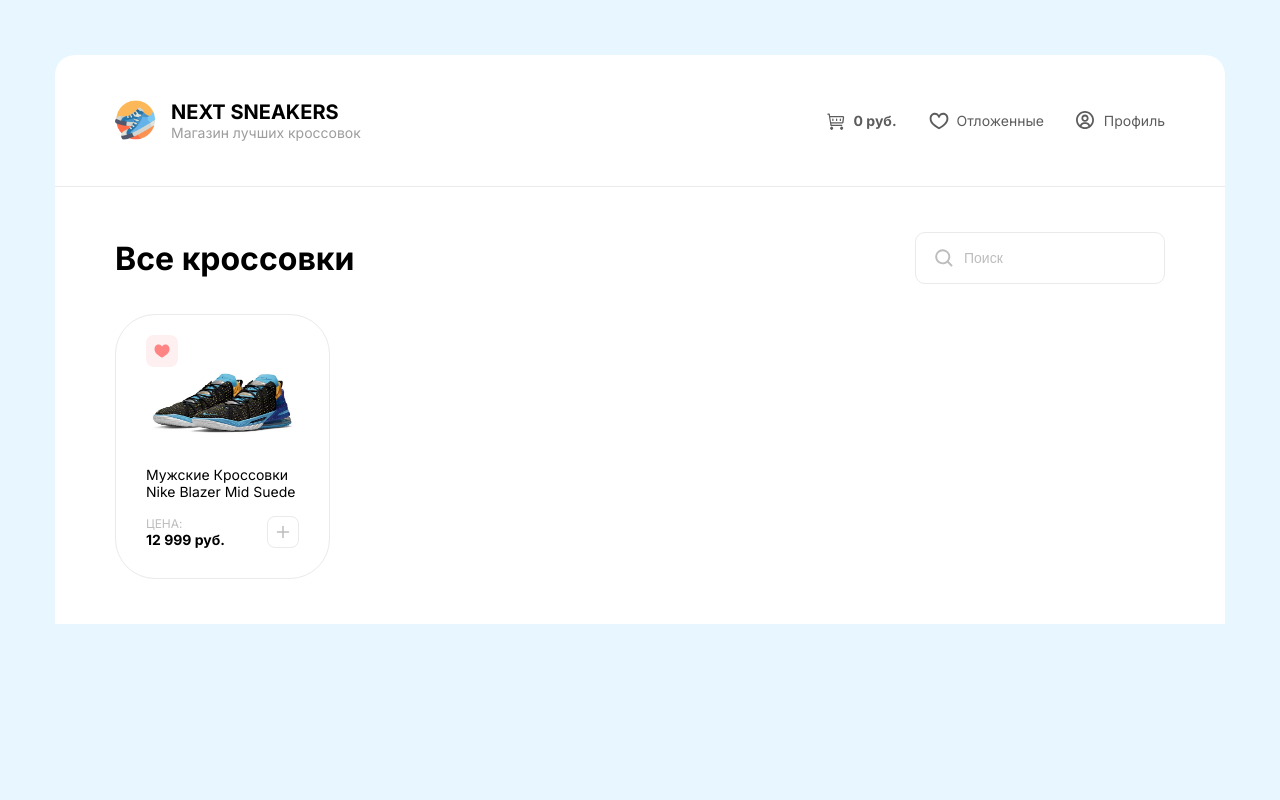
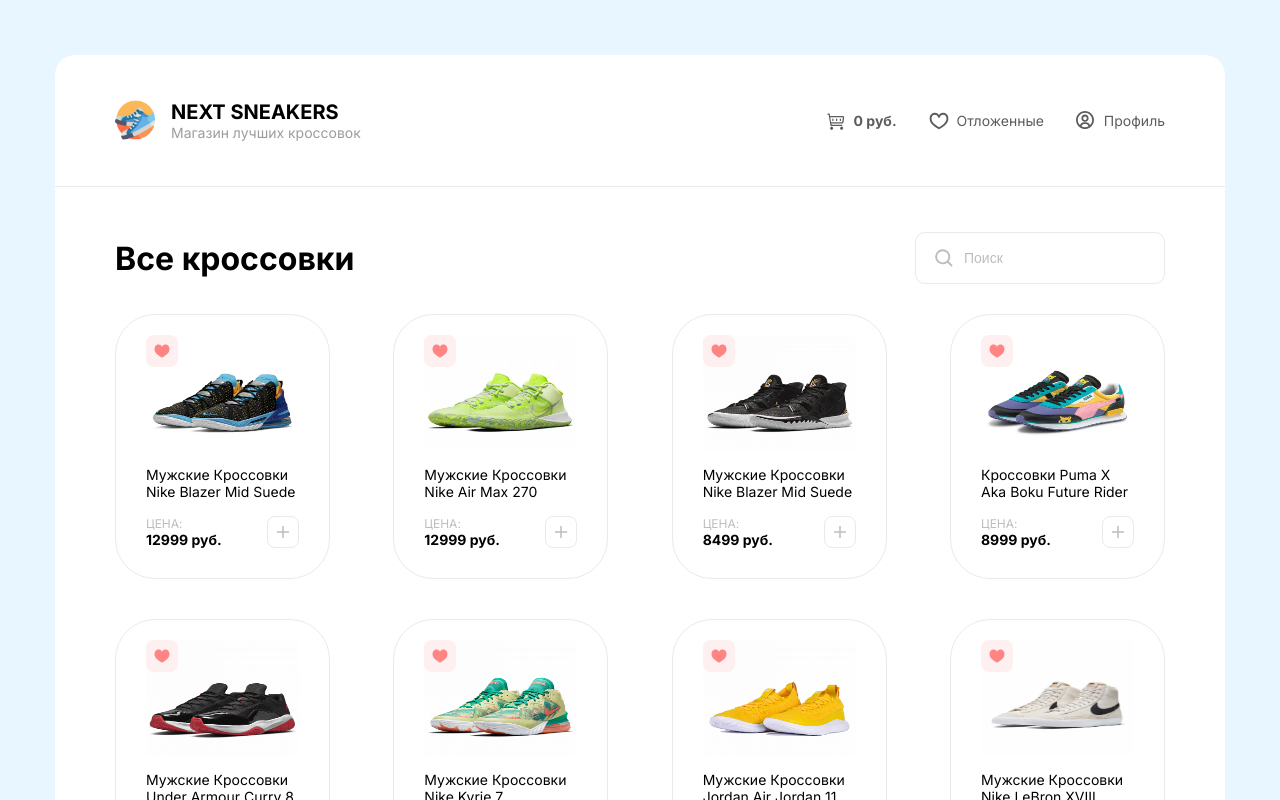
Before and after one commit to ZooMbix-hub/Next-Sneakers, a Next.js app: page / in a window 1280 px wide. Shown: the top 800 px of the page. Built offline with nearby package versions, Linux system fonts and the light colour scheme.

Commit message:
feat: добавление мокового запроса на получение товаров и их отображение

```diff
--- a/products.json
+++ b/products.json
@@ -2,51 +2,61 @@
   {
     "id": 1,
     "name": "Мужские Кроссовки Nike Blazer Mid Suede",
-    "price": 12999
+    "price": 12999,
+    "imageURL": "7a39d50a050a17cefa03e810a5372958c37209e7.webp"
   },
   {
     "id": 2,
     "name": "Мужские Кроссовки Nike Air Max 270",
-    "price": 12999
+    "price": 12999,
+    "imageURL": "42de9ffdc27a1c84aeb9b462e094ec7f4429f9cf.webp"
   },
   {
     "id": 3,
     "name": "Мужские Кроссовки Nike Blazer Mid Suede",
-    "price": 8499
+    "price": 8499,
+    "imageURL": "15693cfa26ca5c81377299a98e793993702b2fab.webp"
   },
   {
     "id": 4,
     "name": "Кроссовки Puma X Aka Boku Future Rider",
-    "price": 8999
+    "price": 8999,
+    "imageURL": "b935b82f21d95295bc3491e65768e4bd92b8bb8f.webp"
   },
   {
     "id": 5,
     "name": "Мужские Кроссовки Under Armour Curry 8",
-    "price": 15499
+    "price": 15499,
+    "imageURL": "a42645ab648bad8c9b46084a3373b72f22cd09a0.webp"
   },
   {
     "id": 6,
     "name": "Мужские Кроссовки Nike Kyrie 7",
-    "price": 11299
+    "price": 11299,
+    "imageURL": "a517229ba2d15f073339a2386ab261531f33a777.webp"
   },
   {
     "id": 7,
     "name": "Мужские Кроссовки Jordan Air Jordan 11",
-    "price": 10799
+    "price": 10799,
+    "imageURL": "cbdb3f4c6eeef4da6645fb6cf68483f97a8fe36e.webp"
   },
   {
     "id": 8,
     "name": "Мужские Кроссовки Nike LeBron XVIII",
-    "price": 16999
+    "price": 16999,
+    "imageURL": "d2998c77eb845b69a598e0023201c645623f00ef.webp"
   },
   {
     "id": 9,
     "name": "Мужские Кроссовки Nike Lebron XVIII Low",
-    "price": 13999
+    "price": 13999,
+    "imageURL": "e5c0d5db31b6ef07e37fc8d4649d4e87e6e30d6c.webp"
   },
   {
     "id": 10,
     "name": "Мужские Кроссовки Nike Kyrie Flytrap IV",
-    "price": 11299
+    "price": 11299,
+    "imageURL": "efa574fa6ae17190f902321cdaa46443417c7a8c.webp"
   }
 ]
--- a/src/pages/main/ui/MainPage/MainPage.tsx
+++ b/src/pages/main/ui/MainPage/MainPage.tsx
@@ -1,4 +1,4 @@
-import { Card } from '@/src/widgets/product';
+import { ListProducts } from '@/src/widgets/product/ui';
 import { Header } from '../Header/Header';
 import s from './MainPage.module.css';
 
@@ -6,7 +6,7 @@
   return (
     <div className={s.mainPage}>
       <Header />
-      <Card />
+      <ListProducts />
     </div>
   );
 }
--- a/src/widgets/product/ui/Card/Card.tsx
+++ b/src/widgets/product/ui/Card/Card.tsx
@@ -3,19 +3,26 @@
 import { Typography } from '@/src/shared/ui/Typography';
 import s from './Card.module.css';
 
-export function Card() {
+export interface CardProps {
+  id: number;
+  name: string;
+  price: number;
+  imageURL: string;
+}
+
+export function Card({id, name, price, imageURL}: CardProps) {
   return (
     <div className={s.card}>
       <AddDeferred />
       <Image
-        src={'/productImages/7a39d50a050a17cefa03e810a5372958c37209e7.webp'}
+        src={`/productImages/${imageURL}`}
         alt={'123'}
         width={135}
         height={115}
         className={s.image}
       />
       <Typography>
-        {'Мужские Кроссовки Nike Blazer Mid Suede'}
+        {name}
       </Typography>
       <div className={s.footer}>
         <div className={s.price}>
@@ -23,7 +30,7 @@
             {'ЦЕНА:'}
           </Typography>
           <Typography weight={'bold'}>
-            {'12 999 руб.'}
+            {`${price} руб.`}
           </Typography>
         </div>
         <AddCart />
--- a/src/widgets/product/ui/ListProducts/ListProducts.module.css
+++ b/src/widgets/product/ui/ListProducts/ListProducts.module.css
@@ -1,3 +1,6 @@
 .listProducts {
-
+  display: flex;
+  justify-content: space-between;
+  flex-wrap: wrap;
+  gap: 40px;
 }
--- a/src/widgets/product/ui/ListProducts/ListProducts.tsx
+++ b/src/widgets/product/ui/ListProducts/ListProducts.tsx
@@ -1,9 +1,30 @@
+import MOCK_PRODUCTS from '../../../../../products.json';
+import { Card } from '../Card/Card';
 import s from './ListProducts.module.css';
 
-export function ListProducts() {
+interface Product {
+  id: number;
+  name: string;
+  price: number;
+  imageURL: string;
+}
+
+export async function ListProducts() {
+  const products:Product[] = await new Promise(resolve => setTimeout(() => resolve(MOCK_PRODUCTS), 3000));
+
   return (
     <div className={s.listProducts}>
-      ListProducts
+      {
+        products.map(({id, name, price, imageURL}) => (
+          <Card
+            key={id}
+            id={id}
+            name={name}
+            price={price}
+            imageURL={imageURL}
+          />
+        ))
+      }
     </div>
   );
 }
```
